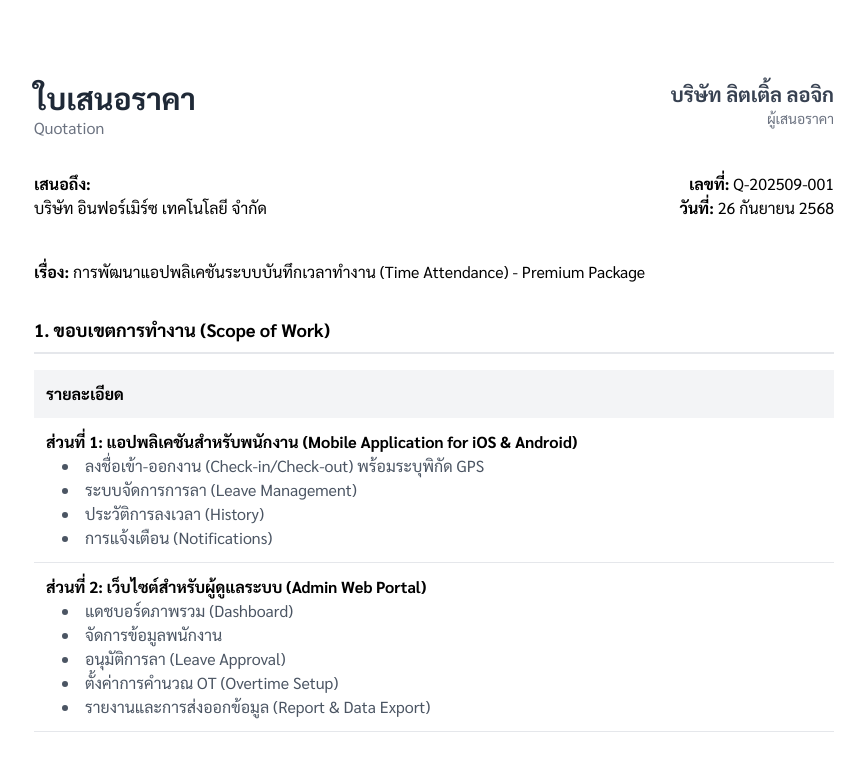
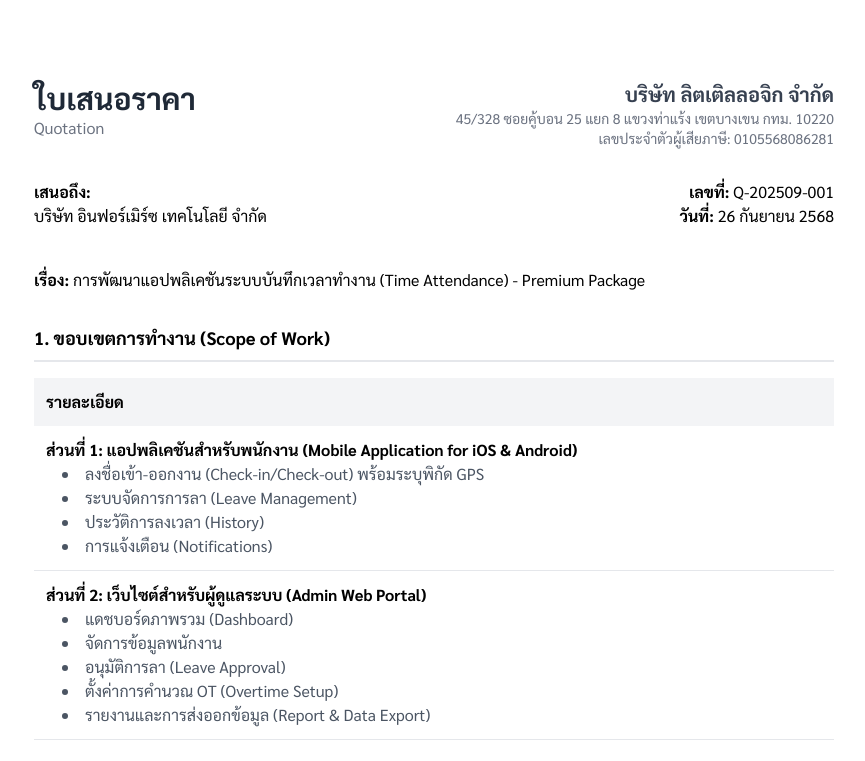
Before and after one commit to plus1968/qua-1, a plain HTML site: page index.html in a window 1280 px wide. Shown: the top 761 px of the page, without its empty margins (206-1071 px from the left). Drawn offline with nearby package versions, Linux system fonts and the light colour scheme.

Commit message:
Update index.html

```diff
--- a/index.html
+++ b/index.html
@@ -36,19 +36,18 @@
 <body class="bg-white p-4 sm:p-8">
     <div class="max-w-4xl mx-auto bg-white p-8 sm:p-12 print-container">
 
-        <!-- Header -->
         <div class="flex justify-between items-start mb-8">
             <div>
                 <h1 class="text-3xl font-bold text-gray-800">ใบเสนอราคา</h1>
                 <p class="text-gray-500">Quotation</p>
             </div>
             <div class="text-right">
-                <h2 class="text-xl font-bold text-gray-700">บริษัท ลิตเติ้ล ลอจิก</h2>
-                <p class="text-sm text-gray-500">ผู้เสนอราคา</p>
+                <h2 class="text-xl font-bold text-gray-700">บริษัท ลิตเติลลอจิก จำกัด</h2>
+                <p class="text-sm text-gray-500">45/328 ซอยคู้บอน 25 แยก 8 แขวงท่าแร้ง เขตบางเขน กทม. 10220</p>
+                <p class="text-sm text-gray-500">เลขประจำตัวผู้เสียภาษี: 0105568086281</p>
             </div>
         </div>
 
-        <!-- Document Info -->
         <div class="grid grid-cols-2 gap-4 mb-10">
             <div>
                 <p class="font-bold">เสนอถึง:</p>
@@ -60,12 +59,10 @@
             </div>
         </div>
 
-        <!-- Subject -->
         <div class="mb-8">
             <p><span class="font-bold">เรื่อง:</span> การพัฒนาแอปพลิเคชันระบบบันทึกเวลาทำงาน (Time Attendance) - Premium Package</p>
         </div>
 
-        <!-- Scope of Work Table -->
         <div class="mb-8">
             <h3 class="text-lg font-bold border-b-2 border-gray-200 pb-2 mb-4">1. ขอบเขตการทำงาน (Scope of Work)</h3>
             <table class="w-full text-left">
@@ -102,14 +99,12 @@
             </table>
         </div>
 
-        <!-- Timeline -->
         <div class="mb-8">
              <h3 class="text-lg font-bold border-b-2 border-gray-200 pb-2 mb-4">2. ระยะเวลาดำเนินงาน (Project Timeline)</h3>
              <p><strong>ระยะเวลาโดยประมาณ:</strong> 3 - 5 เดือน</p>
         </div>
 
 
-        <!-- Pricing Table -->
         <div class="mb-8">
             <h3 class="text-lg font-bold border-b-2 border-gray-200 pb-2 mb-4">3. งบประมาณการลงทุน (Investment)</h3>
             <table class="w-full text-left">
@@ -134,7 +129,6 @@
             </table>
         </div>
 
-        <!-- Warranty & Service -->
         <div class="mb-8">
              <h3 class="text-lg font-bold border-b-2 border-gray-200 pb-2 mb-4">4. การรับประกันและบริการ (Warranty & Service)</h3>
              <ul class="list-disc list-inside text-gray-700">
@@ -144,7 +138,6 @@
              </ul>
         </div>
 
-        <!-- Payment Terms -->
         <div class="mb-12">
              <h3 class="text-lg font-bold border-b-2 border-gray-200 pb-2 mb-4">5. เงื่อนไขการชำระเงิน (Payment Terms)</h3>
              <ul class="list-disc list-inside text-gray-700">
@@ -154,7 +147,6 @@
              </ul>
         </div>
 
-        <!-- Print Button -->
         <div class="text-center mt-12 no-print">
             <button onclick="window.print()" class="bg-blue-600 text-white font-bold py-3 px-8 rounded-lg hover:bg-blue-700 transition duration-300">
                 บันทึกเป็น PDF / พิมพ์
```
